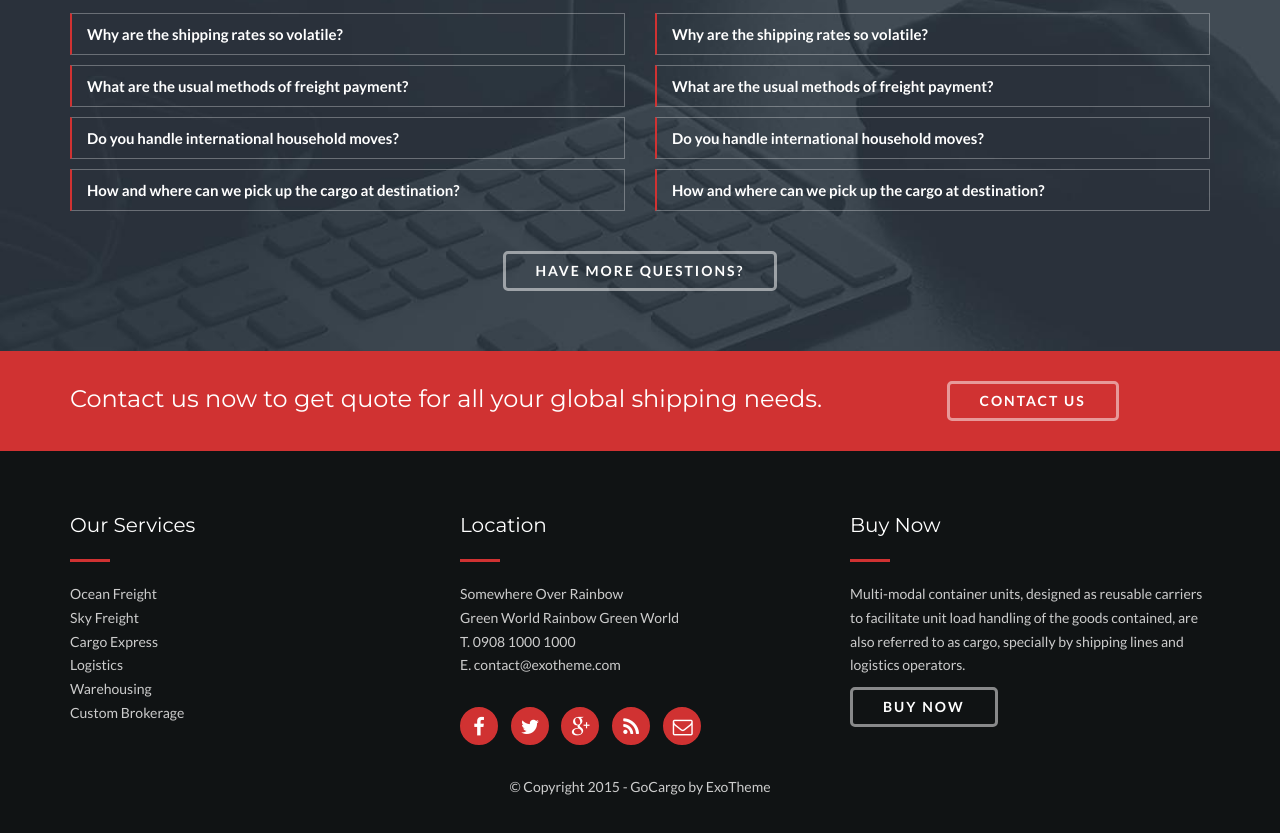
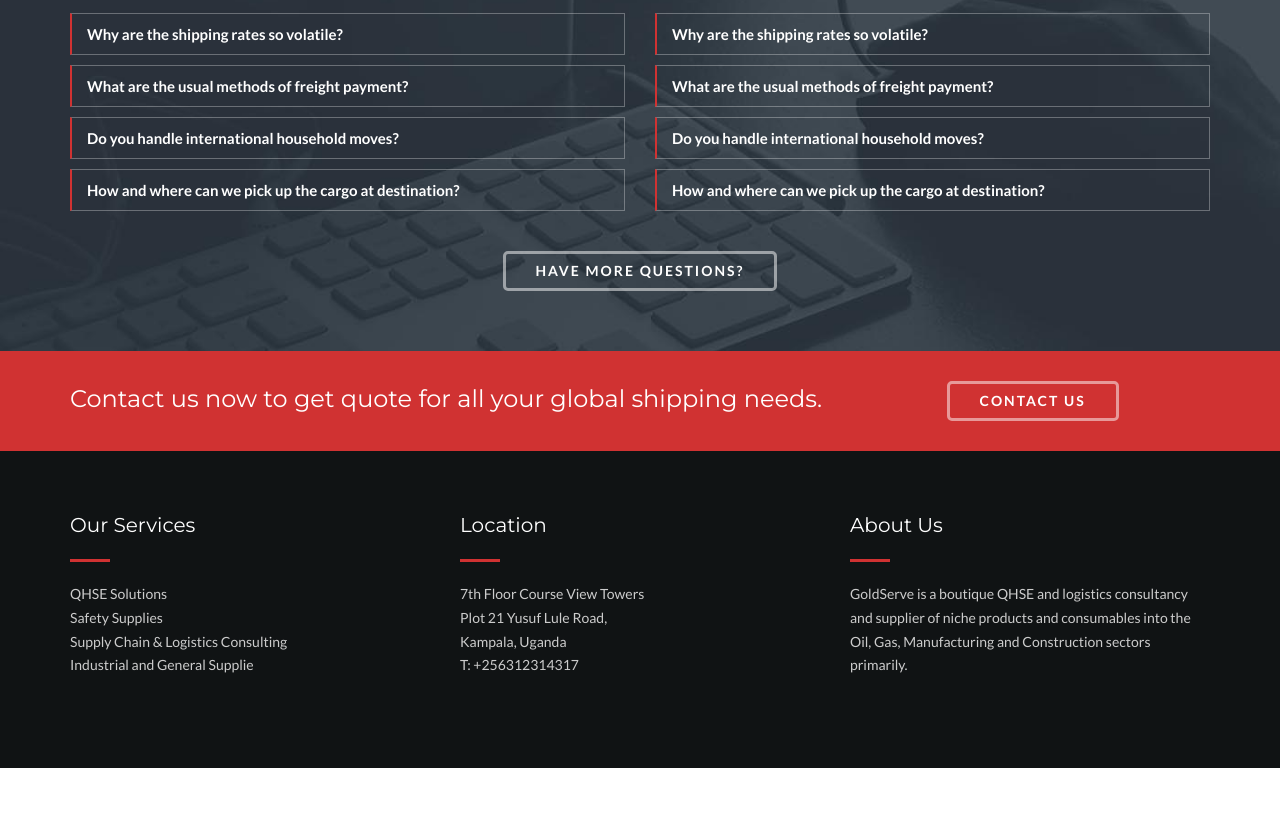
Before and after one commit to wandieinnocents/gold-serve-logistics-website, a plain HTML site: page index.html in a window 1280 px wide. Shown: the part 2738-3571 px from the top of the page. After the commit the page ends 3506 px from the top, so only its background shows below. Drawn offline with Linux system fonts and the light colour scheme.

Commit message:
Modify footer home

```diff
--- a/index.html
+++ b/index.html
@@ -723,47 +723,44 @@
         <footer>
             <div class="container">
               <div class="row">
-
-
-
                 <div class="col-md-4">
                   <h3>Our Services</h3>
                   <div class="tiny-border"></div>
                   <ul>
-                            <li><a href="#">Ocean Freight</a></li>
-                            <li><a href="#">Sky Freight</a></li>
-                            <li><a href="#">Cargo Express</a></li>
-                            <li><a href="#">Logistics</a></li>
-                            <li><a href="#">Warehousing</a></li>
-                            <li><a href="#">Custom Brokerage</a></li>
+                    <li><a href="#">QHSE Solutions</a></li>
+                    <li><a href="#">Safety Supplies</a></li>
+                    <li><a href="#">Supply Chain & Logistics Consulting</a></li>
+                    <li><a href="#">Industrial and General Supplie</a></li>
                   </ul>
                 </div>
 
                 <div class="col-md-4">
                   <h3>Location</h3>
                   <div class="tiny-border"></div>
-                        Somewhere Over Rainbow<br>
-                        Green World Rainbow Green World<br>
-                        T. 0908 1000 1000<br>
-                        E. contact@exotheme.com<br>
+                  7th Floor Course View Towers<br />
+                  Plot 21 Yusuf Lule Road,<br />
+                  Kampala, Uganda<br />
+                  T: +256312314317<br />
 
                   <div class="divider-single"></div>
-                        <div class="social-icons">
+                  <!-- <div class="social-icons">
                     <a href="#"><i class="fa fa-facebook"></i></a>
                     <a href="#"><i class="fa fa-twitter"></i></a>
                     <a href="#"><i class="fa fa-google-plus"></i></a>
                     <a href="#"><i class="fa fa-rss"></i></a>
                     <a href="#"><i class="fa fa-envelope-o"></i></a>
-                        </div>
+                  </div> -->
                 </div>
 
                 <div class="col-md-4">
-                        <h3>Buy Now</h3>
+                  <h3>About Us</h3>
                   <div class="tiny-border"></div>
-                        <p>Multi-modal container units, designed as reusable carriers to facilitate unit load handling of the goods contained, are also referred to as cargo, specially by shipping lines and logistics operators.</p>
-                        <a href="#" class="btn-border-light">Buy Now</a>
+                  <p>
+                    GoldServe is a boutique QHSE and logistics consultancy and
+                    supplier of niche products and consumables into the Oil, Gas,
+                    Manufacturing and Construction sectors primarily.
+                  </p>
                 </div>
-
               </div>
             </div>
             <div class="divider"></div>
@@ -772,10 +769,11 @@
               <div class="row">
                 <div class="col-md-12 text-center">
                   <div class="spacer-single"></div>
-                        &copy; Copyright 2015 - GoCargo by ExoTheme
+                  <!-- &copy; Copyright 2022 All Rights Reserved  Gold Serve. -->
                 </div>
               </div>
             </div>
+
           </footer>
         <!-- footer close -->
     </div>
```
Lines whose indentation alone changed are shown as unchanged.
